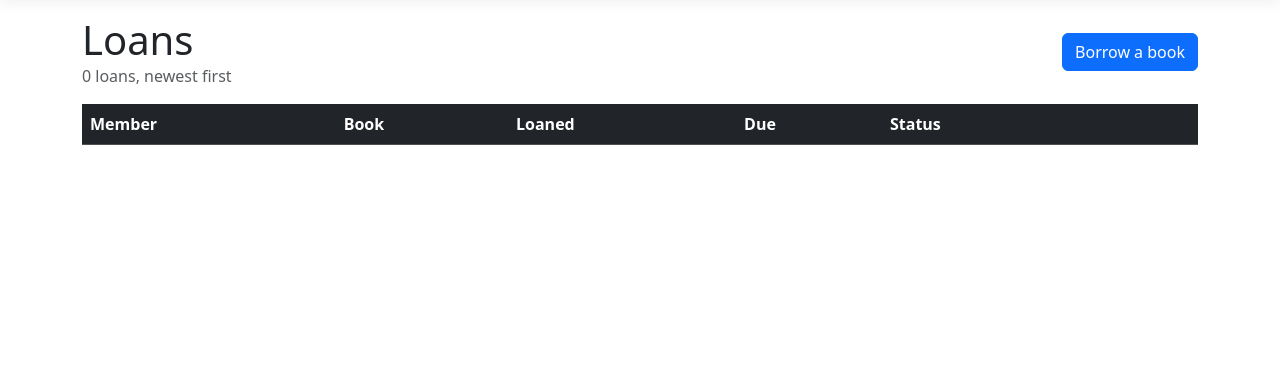
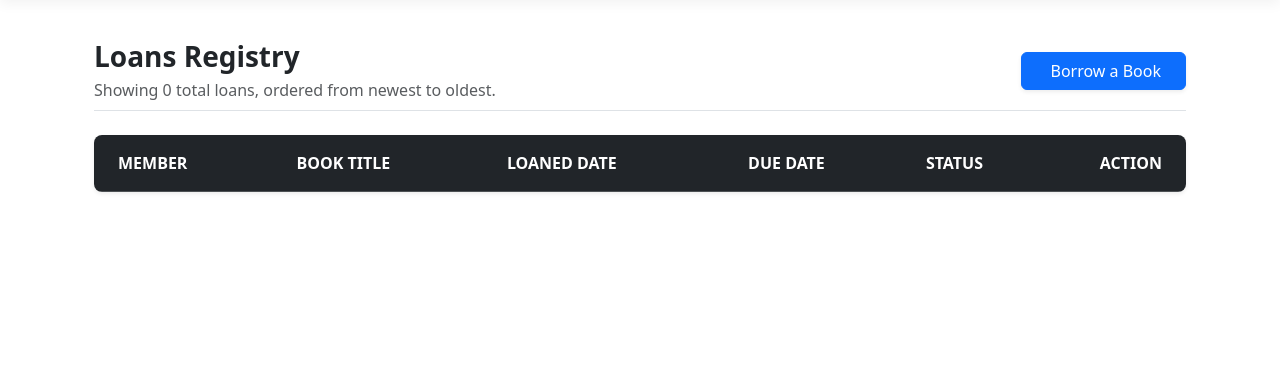
Before and after one commit to dexterproject1/library, an ASP.NET Core app: template Dexter_Lab10/Views/Loans/Index.cshtml in a window 1280 px wide. Shown: the part 57-449 px from the top of the page. Run offline with ASP.NET Core 8, Linux system fonts and the light colour scheme; the template is opened without the code that fills it, so the values that code supplies are empty; style sheets or scripts are compiled from the project's sources; the project's own start-up code is not run, and a stand-in starts its controllers and pages; some libraries are stand-ins or nearby versions.

Commit message:
A2-T12: my own design

```diff
--- a/Dexter_Lab10/Views/Loans/Index.cshtml
+++ b/Dexter_Lab10/Views/Loans/Index.cshtml
@@ -1,45 +1,63 @@
 @model List<LoanView>
 @{
-    ViewData["Title"] = "Loans";
+    ViewData["Title"] = "Loans Management";
 }
 
-<div class="d-flex justify-content-between align-items-center mb-3">
+<div class="container py-4">
+    <div class="d-flex justify-content-between align-items-center mb-4 pb-2 border-bottom">
         <div>
-        <h1 class="mb-0">Loans</h1>
-        <p class="text-muted mb-0">@Model.Count loans, newest first</p>
+            <h1 class="h3 fw-bold text-dark mb-1">Loans Registry</h1>
+            <p class="text-muted mb-0">Showing @Model.Count total loans, ordered from newest to oldest.</p>
         </div>
-    <a asp-action="Borrow" class="btn btn-primary">Borrow a book</a>
+        <a asp-action="Borrow" class="btn btn-primary px-4 shadow-sm">
+            <i class="bi bi-plus-circle me-1"></i> Borrow a Book
+        </a>
     </div>
 
-<table class="table table-striped table-hover align-middle">
-    <thead class="table-dark">
+    <div class="card shadow-sm border-0 rounded-3 overflow-hidden">
+        <div class="table-responsive">
+            <table class="table table-hover align-middle mb-0">
+                <thead class="table-dark text-uppercase fs-7">
                     <tr>
-            <th>Member</th>
-            <th>Book</th>
-            <th>Loaned</th>
-            <th>Due</th>
-            <th>Status</th>
-            <th style="width:7rem"></th>
+                        <th class="py-3 ps-4">Member</th>
+                        <th class="py-3">Book Title</th>
+                        <th class="py-3">Loaned Date</th>
+                        <th class="py-3">Due Date</th>
+                        <th class="py-3">Status</th>
+                        <th class="py-3 text-end pe-4" style="width: 8rem;">Action</th>
                     </tr>
                 </thead>
                 <tbody>
                     @foreach (var loan in Model)
                     {
                         <tr>
-                <td>@loan.MemberName</td>
-                <td>@loan.BookTitle</td>
-                <td>@(loan.LoanedOn.ToString("yyyy-MM-dd"))</td>
-                <td>@(loan.LoanedOn.AddDays(loan.DaysAllowed).ToString("yyyy-MM-dd"))</td>
-                <td><span class="badge @(loan.Status == "Overdue" ? "text-bg-danger" : loan.Status == "Out" ? "text-bg-warning" : "text-bg-secondary")">@loan.Status</span></td>
-                <td class="text-end">
+                            <td class="ps-4 fw-semibold text-dark">@loan.MemberName</td>
+                            <td class="text-secondary">@loan.BookTitle</td>
+                            <td><span class="badge bg-light text-dark border">@loan.LoanedOn.ToString("yyyy-MM-dd")</span></td>
+                            <td><span class="badge bg-light text-dark border">@loan.LoanedOn.AddDays(loan.DaysAllowed).ToString("yyyy-MM-dd")</span></td>
+                            <td>
+                                <span class="badge px-3 py-2 @(loan.Status == "Overdue" ? "bg-danger text-white" : loan.Status == "Out" ? "bg-warning text-dark" : "bg-success text-white")">
+                                    @loan.Status
+                                </span>
+                            </td>
+                            <td class="text-end pe-4">
                                 @if (loan.ReturnedOn == null)
                                 {
-                        <form asp-action="Return" asp-route-id="@loan.LoanId" method="post">
-                            <button type="submit" class="btn btn-sm btn-outline-success">Return</button>
+                                    <form asp-action="Return" asp-route-id="@loan.LoanId" method="post" class="d-inline">
+                                        <button type="submit" class="btn btn-sm btn-outline-success px-3">
+                                            Return
+                                        </button>
                                     </form>
+                                }
+                                else
+                                {
+                                    <span class="text-muted small">Completed</span>
                                 }
                             </td>
                         </tr>
                     }
                 </tbody>
             </table>
+        </div>
+    </div>
+</div>
```
Also changed, not shown: Dexter_Lab10/Views/Loans/Borrow.cshtml (+30 -19 lines), Dexter_Lab10/Views/Loans/Borrow.cshtml.cs (added, +12 -0 lines), Dexter_Lab10/library.csproj. Lines whose indentation alone changed are shown as unchanged.
